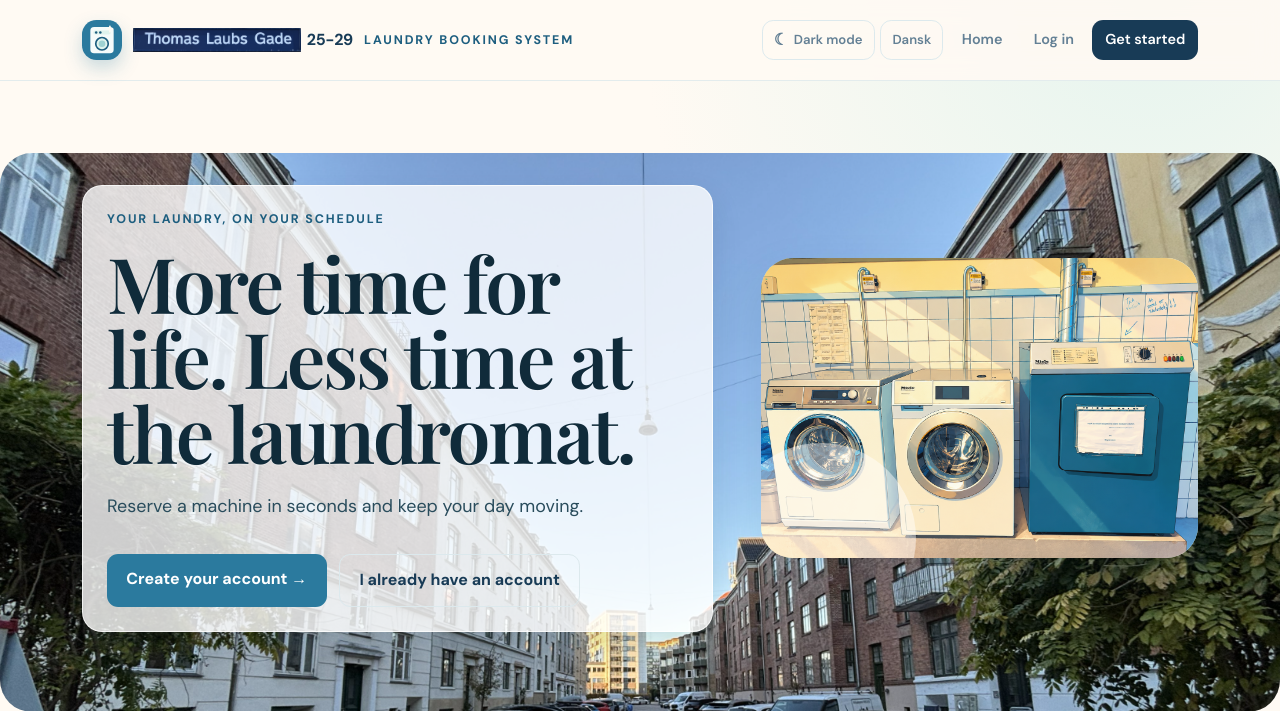
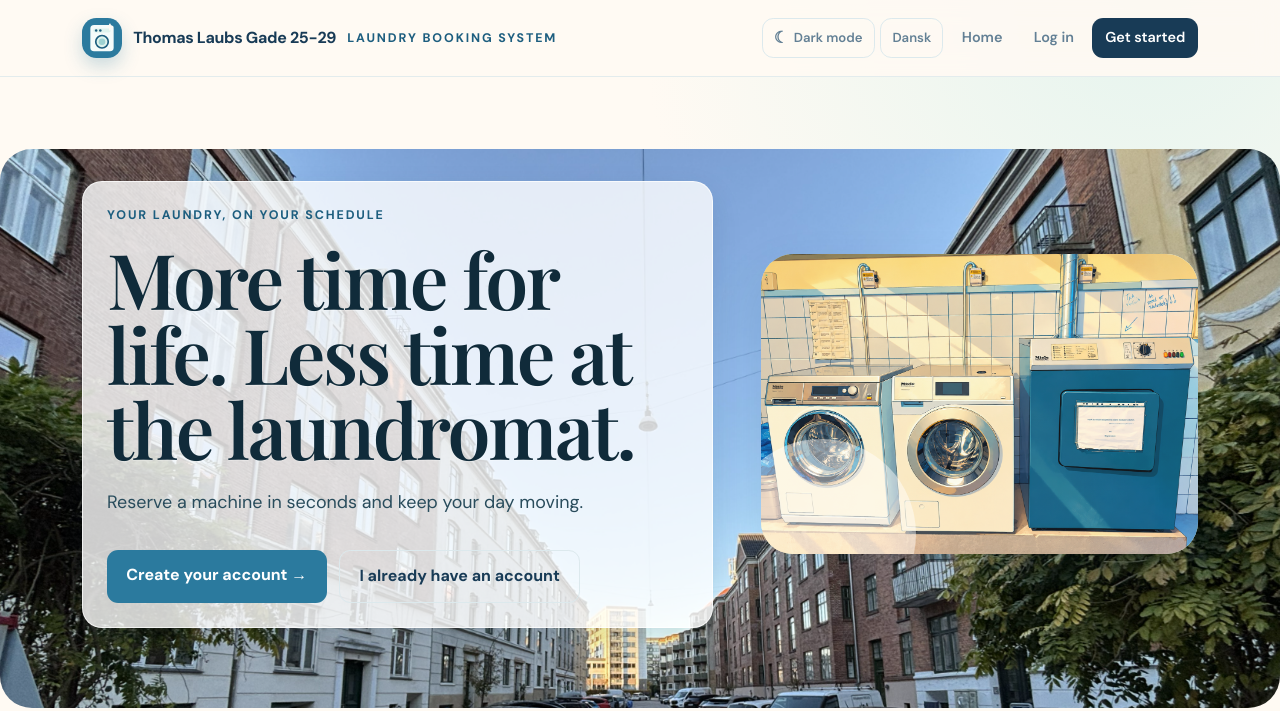
Before and after one commit to elgrandebashky/TLGLaundry, a Flask app: page / in a window 1280 px wide. Shown: the top 711 px of the page. Run offline with Flask 3, Linux system fonts and the light colour scheme.

Commit message:
Update homepage and styling

```diff
--- a/static/style.css
+++ b/static/style.css
@@ -66,19 +66,6 @@ a:hover { color: var(--ink); }
     height: 2.5rem;
     border-radius: .9rem;
     box-shadow: 0 8px 18px rgba(43, 122, 158, .25);
-}
-
-.brand-address {
-    display: inline-flex;
-    align-items: center;
-    gap: .35rem;
-    white-space: nowrap;
-}
-.brand-address img {
-    width: 10.5rem;
-    height: 2.8rem;
-    object-fit: contain;
-    border-radius: .25rem;
 }
 
 .nav-links { display: flex; align-items: center; gap: .35rem; }
@@ -277,7 +264,6 @@ h2 { font-size: clamp(2rem, 4vw, 3.1rem); }
     .site-nav .container { flex-wrap: wrap; gap: .8rem; }
     .nav-links { width: 100%; justify-content: space-between; overflow-x: auto; }
     .nav-links a { padding: .4rem .5rem; white-space: nowrap; }
-    .brand-address img { width: 8.5rem; height: 2.3rem; }
     .page-wrap { padding-top: 2.5rem; }
     .hero { padding-bottom: 3rem; }
     .feature-grid { grid-template-columns: 1fr; }
--- a/templates/base.html
+++ b/templates/base.html
@@ -21,10 +21,7 @@
         <div class="container d-flex align-items-center justify-content-between">
             <a class="brand" href="{{ url_for('home') }}">
                 <img class="brand-mark" src="{{ url_for('static', filename='laundry-logo.svg') }}" alt="Laundry logo">
-                <span class="brand-address">
-                    <img src="{{ url_for('static', filename='address-image.png') }}" alt="Thomas Laubs Gade">
-                    <span>25-29</span>
-                </span>
+                <span>Thomas Laubs Gade 25-29 </span>
                 <span class="eyebrow">{{ _('Laundry Booking System') }}</span>
             </a>
             <div class="nav-links">
```
